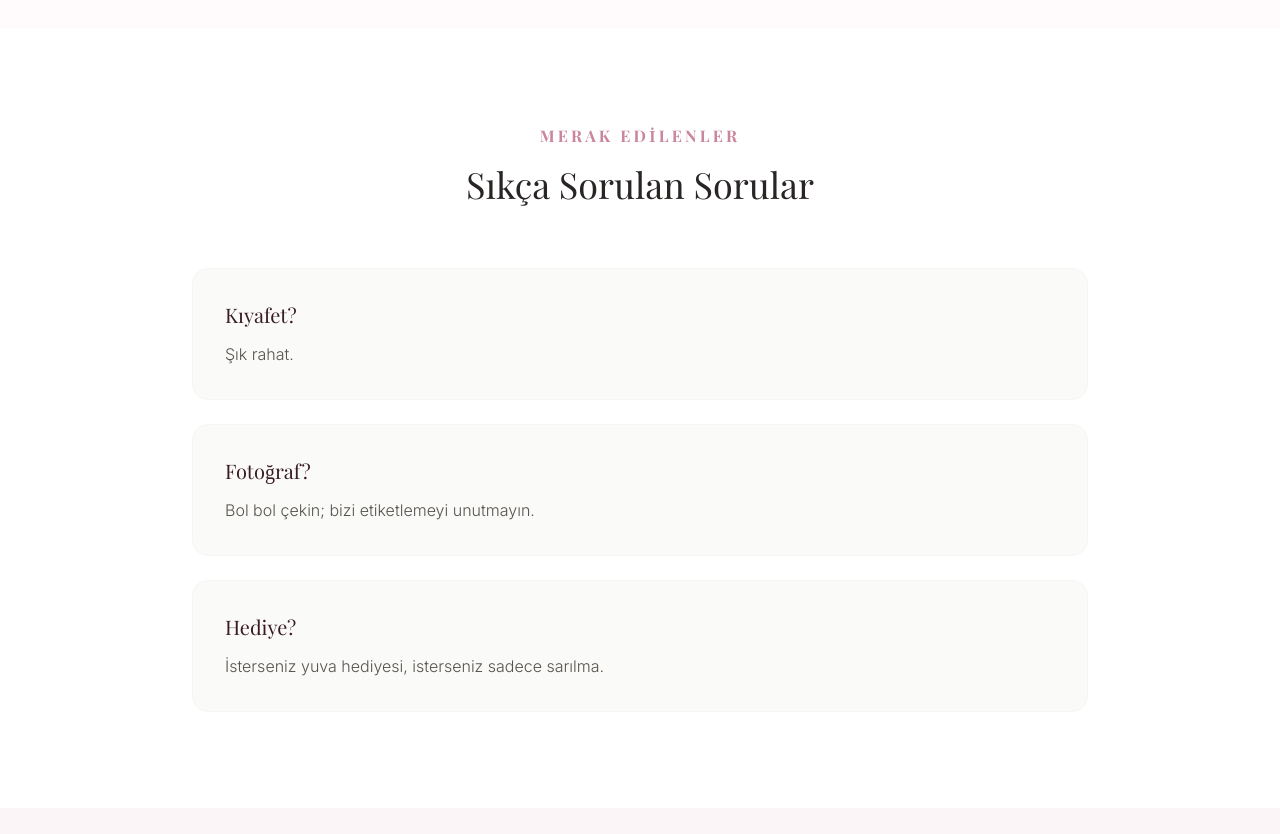
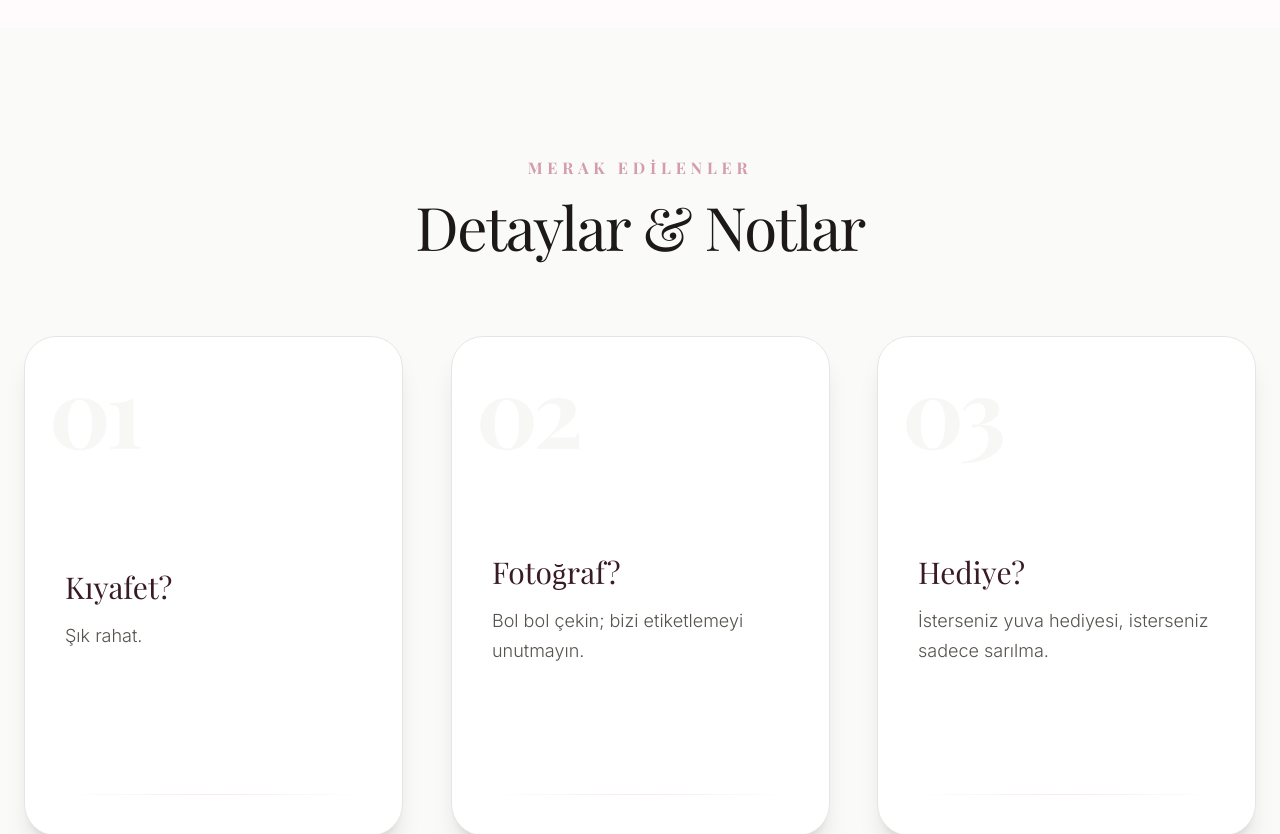
Before and after one commit to OgOz/SeydaOguzhanWedding, a React (Vite) app: page / in a window 1280 px wide. Shown: the part 2120-2954 px from the top of the page. Built offline with nearby package versions, Linux system fonts and the light colour scheme; no server answers; the database is empty; a web font is replaced by a local one.

Commit message:
feat: overhaul FAQ with floating monoliths, 3D tilt, and spotlight animations

```diff
--- a/src/components/FAQ.tsx
+++ b/src/components/FAQ.tsx
@@ -8,106 +8,164 @@ gsap.registerPlugin(ScrollTrigger);
 
 export const FAQ: React.FC = () => {
     const containerRef = useRef<HTMLDivElement>(null);
-    const itemsRef = useRef<(HTMLDivElement | null)[]>([]);
+    const cardsRef = useRef<(HTMLDivElement | null)[]>([]);
 
     useGSAP(() => {
-        const items = itemsRef.current.filter(Boolean);
+        const cards = cardsRef.current.filter(Boolean);
 
-        // 3D Staggered Reveal
-        gsap.fromTo(items,
+        // Initial Staggered Entrance
+        gsap.fromTo(cards,
             {
-                y: 100,
+                y: 150,
                 opacity: 0,
-                rotateX: -15,
-                transformOrigin: "top center",
+                rotateX: 15,
+                transformPerspective: 1000
             },
             {
                 y: 0,
                 opacity: 1,
                 rotateX: 0,
-                stagger: 0.1,
-                duration: 1.2,
+                stagger: 0.15,
+                duration: 1.4,
                 ease: "power3.out",
                 scrollTrigger: {
                     trigger: containerRef.current,
-                    start: "top 75%",
+                    start: "top 80%",
                 }
             }
         );
+
     }, { scope: containerRef });
 
-    const handleMouseEnter = (index: number) => {
-        const items = itemsRef.current.filter(Boolean);
+    const handleMouseMove = (e: React.MouseEvent<HTMLDivElement>, index: number) => {
+        const card = cardsRef.current[index];
+        if (!card) return;
 
-        // Focus Effect: Blur others, highlight current
-        gsap.to(items, {
-            opacity: 0.4,
-            filter: "blur(2px)",
-            scale: 0.98,
-            duration: 0.4,
-            ease: "power2.out"
+        const rect = card.getBoundingClientRect();
+        const x = e.clientX - rect.left;
+        const y = e.clientY - rect.top;
+
+        const centerX = rect.width / 2;
+        const centerY = rect.height / 2;
+
+        // Tilt calculation (inverted for natural feel)
+        const rotateX = ((y - centerY) / centerY) * -10; // Max 10deg tilt
+        const rotateY = ((x - centerX) / centerX) * 10;
+
+        // Apply Tilt
+        gsap.to(card, {
+            rotateX: rotateX,
+            rotateY: rotateY,
+            duration: 0.1, // Quick response
+            ease: "power1.out",
+            overwrite: "auto"
         });
 
-        gsap.to(items[index], {
+        // Move Spotlight
+        card.style.setProperty('--mouse-x', `${x}px`);
+        card.style.setProperty('--mouse-y', `${y}px`);
+    };
+
+    const handleMouseLeave = (index: number) => {
+        const card = cardsRef.current[index];
+        if (!card) return;
+
+        // Reset Tilt
+        gsap.to(card, {
+            rotateX: 0,
+            rotateY: 0,
+            duration: 0.5,
+            ease: "elastic.out(1, 0.5)",
+            overwrite: "auto"
+        });
+
+        // Reset siblings opacity
+        gsap.to(cardsRef.current.filter(Boolean), {
             opacity: 1,
             filter: "blur(0px)",
-            scale: 1.02,
-            boxShadow: "0 20px 40px -5px rgba(0, 0, 0, 0.1)",
-            borderColor: "rgba(225, 29, 72, 0.1)", // Rose-600 with low opacity
-            y: -5,
-            duration: 0.4,
-            ease: "power2.out",
-            overwrite: true
+            duration: 0.4
         });
     };
 
-    const handleMouseLeave = () => {
-        const items = itemsRef.current.filter(Boolean);
-
-        // Reset all
-        gsap.to(items, {
-            opacity: 1,
-            filter: "blur(0px)",
-            scale: 1,
-            boxShadow: "none",
-            borderColor: "rgb(245, 245, 244)", // stone-100
-            y: 0,
+    const handleMouseEnter = (index: number) => {
+        // Dim siblings
+        const others = cardsRef.current.filter((_, i) => i !== index && _);
+        gsap.to(others, {
+            opacity: 0.4,
+            filter: "blur(2px)",
             duration: 0.4,
             ease: "power2.out"
         });
     };
 
     return (
-        <section className="py-24 px-6 bg-white overflow-hidden perspective-1000" ref={containerRef}>
-            <div className="max-w-4xl mx-auto">
-                <div className="text-center mb-16">
-                    <h2 className="text-sm md:text-base text-rose-500 font-bold tracking-[0.2em] uppercase mb-4">
+        <section className="py-32 px-6 bg-stone-50 overflow-hidden" ref={containerRef}>
+            <div className="max-w-7xl mx-auto">
+                <div className="text-center mb-20">
+                    <h2 className="text-sm md:text-base text-rose-500 font-bold tracking-[0.3em] uppercase mb-4 opacity-80">
                         MERAK EDİLENLER
                     </h2>
-                    <p className="text-3xl md:text-4xl font-serif text-stone-800">
-                        Sıkça Sorulan Sorular
+                    <p className="text-4xl md:text-6xl font-serif text-stone-900 tracking-tight">
+                        Detaylar & Notlar
                     </p>
                 </div>
 
-                <div className="grid gap-6">
+                <div className="grid grid-cols-1 md:grid-cols-3 gap-8 md:gap-12 perspective-2000">
                     {content.faq.map((item, idx) => (
                         <div
                             key={idx}
-                            ref={(el) => { if (el) itemsRef.current[idx] = el; }}
+                            ref={(el) => { if (el) cardsRef.current[idx] = el; }}
+                            onMouseMove={(e) => handleMouseMove(e, idx)}
+                            onMouseLeave={() => handleMouseLeave(idx)}
                             onMouseEnter={() => handleMouseEnter(idx)}
-                            onMouseLeave={handleMouseLeave}
-                            className="bg-stone-50 rounded-2xl p-8 border border-stone-100 cursor-default transition-colors will-change-transform"
+                            className="group relative h-[400px] md:h-[500px] rounded-[2rem] bg-white border border-stone-200 shadow-xl overflow-hidden cursor-default preserve-3d will-change-transform"
+                            style={{
+                                transformStyle: 'preserve-3d',
+                                '--mouse-x': '50%',
+                                '--mouse-y': '50%'
+                            } as React.CSSProperties}
                         >
-                            <h3 className="text-xl font-serif text-rose-950 mb-3">
-                                {item.q}
-                            </h3>
-                            <p className="text-stone-600 font-light leading-relaxed">
-                                {item.a}
-                            </p>
+                            {/* Spotlight Gradient */}
+                            <div
+                                className="absolute inset-0 opacity-0 group-hover:opacity-100 transition-opacity duration-500 pointer-events-none z-0"
+                                style={{
+                                    background: `radial-gradient(600px circle at var(--mouse-x) var(--mouse-y), rgba(244, 63, 94, 0.06), transparent 40%)`
+                                }}
+                            />
+
+                            {/* Card Content Container - Slight float effect */}
+                            <div className="relative h-full flex flex-col justify-between p-8 md:p-10 z-10 pointer-events-none select-none">
+                                {/* Number Watermark */}
+                                <div className="text-8xl font-serif text-stone-100/80 -ml-4 -mt-4 font-bold tracking-tighter">
+                                    0{idx + 1}
+                                </div>
+
+                                <div>
+                                    <h3 className="text-2xl md:text-3xl font-serif text-rose-950 mb-4 group-hover:text-rose-600 transition-colors duration-300">
+                                        {item.q}
+                                    </h3>
+                                    <p className="text-lg text-stone-600 font-light leading-relaxed">
+                                        {item.a}
+                                    </p>
+                                </div>
+
+                                {/* Subtle Decoration */}
+                                <div className="w-full h-[1px] bg-gradient-to-r from-rose-200/0 via-rose-200 to-rose-200/0 opacity-50 mt-8" />
+                            </div>
                         </div>
                     ))}
                 </div>
             </div>
+
+            {/* Global CSS for perspective utility if not in tailwind config */}
+            <style>{`
+                .perspective-2000 {
+                    perspective: 2000px;
+                }
+                .preserve-3d {
+                    transform-style: preserve-3d;
+                }
+            `}</style>
         </section>
     );
 };
```
